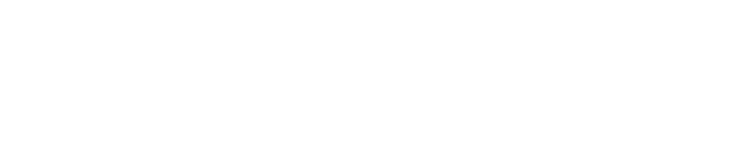
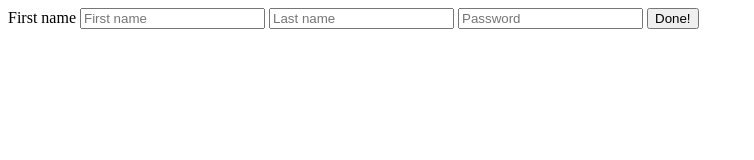
Before and after one commit to Serhii1910/Forms, a plain HTML site: page index.html in a window 1280 px wide. Shown: the whole page, without its empty margins (0-754 px from the left). Drawn offline with Linux system fonts and the light colour scheme.

Commit message:
Add several forms

```diff
--- a/index.html
+++ b/index.html
@@ -4,9 +4,19 @@
     <meta charset="UTF-8">
     <meta http-equiv="X-UA-Compatible" content="IE=edge">
     <meta name="viewport" content="width=device-width, initial-scale=1.0">
+    <link rel="stylesheet" href="./css/style.css">
     <title>Document</title>
 </head>
 <body>
+    <form action="">
+        <label for="first-name">First name</label>
+        <input id="first-name" type="text" placeholder="First name">
 
+        <input type="text" placeholder="Last name">
+
+        <input type="password" placeholder="Password">
+
+        <button type="submit">Done!</button>
+    </form>
 </body>
 </html>
```
Also changed, not shown: css/style.css (added), 1 other file.
